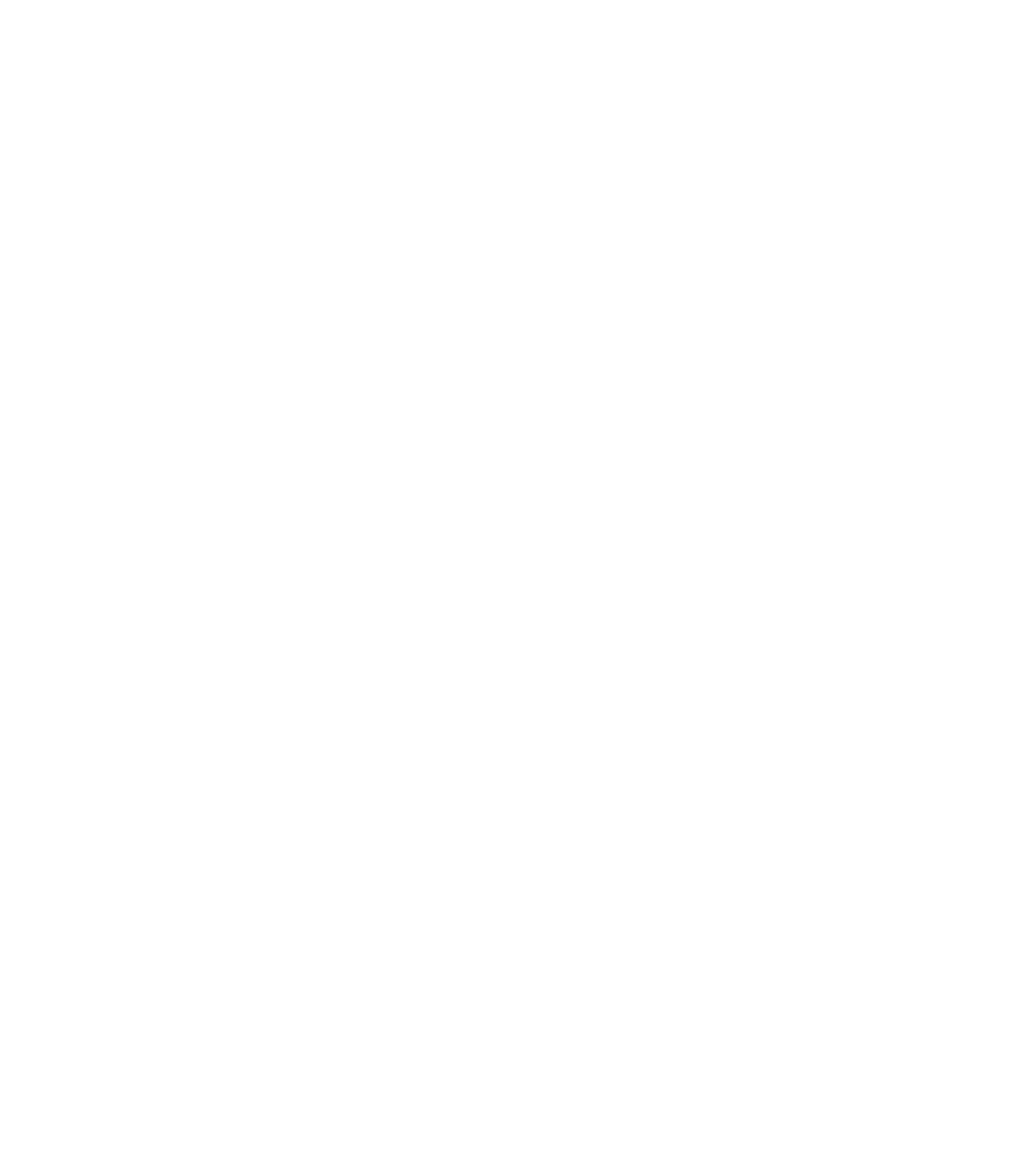
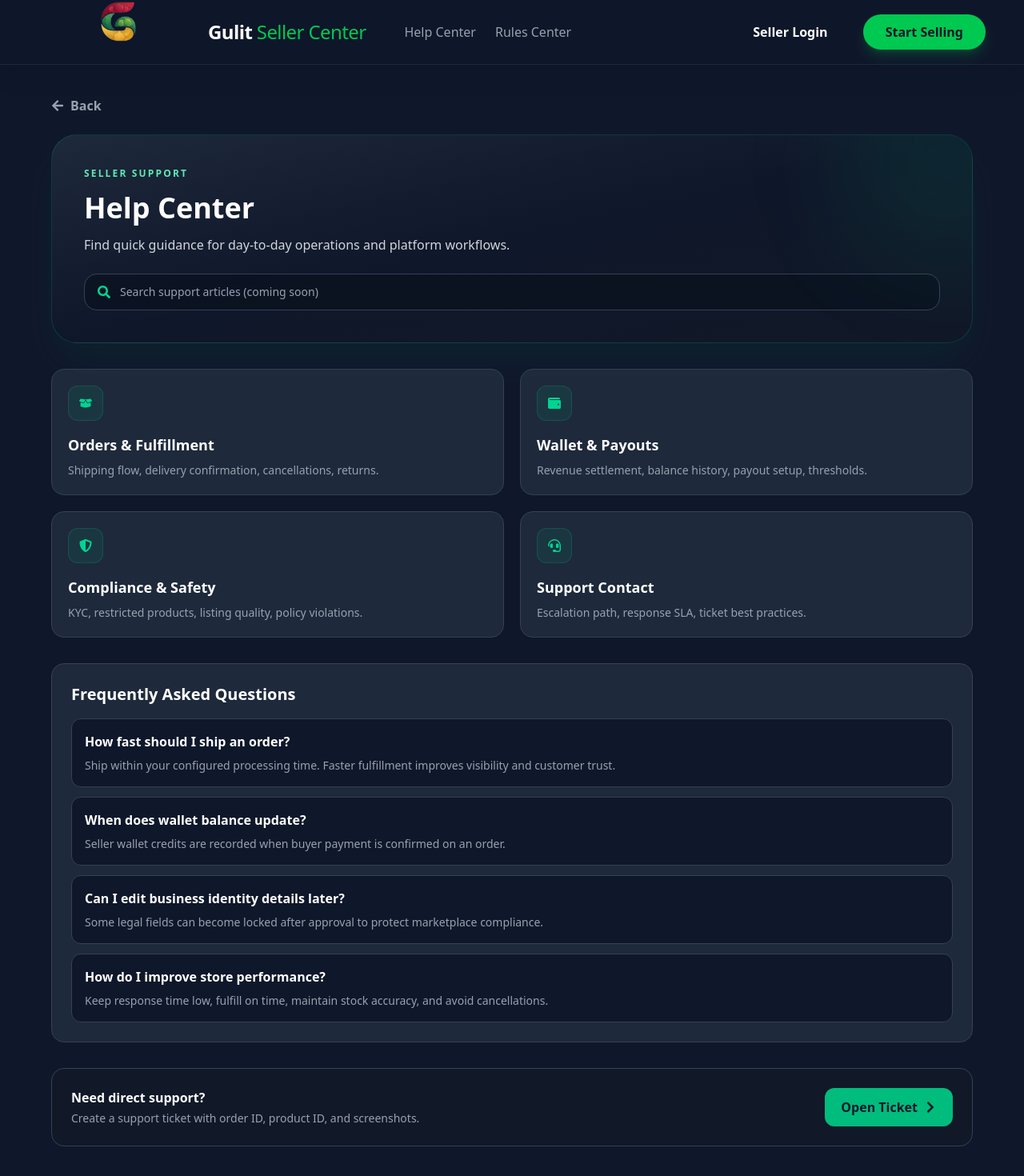
Before and after one commit to yishaq-official/gulit-E-comerce, a React (Vite) app in the folder client/: page /seller/help-center in a window 1280 px wide. Before the commit this address had no page. Shown: the top 1470 px of the page at 80% size. Before the commit the page ends 800 px from the top, so only its background shows below. Built offline with nearby package versions, Linux system fonts and the light colour scheme.

Commit message:
help center and rules center implementation for celler's page.

```diff
--- a/client/src/App.jsx
+++ b/client/src/App.jsx
@@ -38,6 +38,8 @@ import SellerOrderListScreen from './pages/seller/SellerOrderListScreen';
 import SellerOrderDetailsScreen from './pages/seller/SellerOrderDetailsScreen';
 import SellerWalletScreen from './pages/seller/SellerWalletScreen';
 import SellerSettingsScreen from './pages/seller/SellerSettingsScreen';
+import SellerHelpCenterScreen from './pages/seller/SellerHelpCenterScreen';
+import SellerRulesCenterScreen from './pages/seller/SellerRulesCenterScreen';
 
 
 const App = () => {
@@ -81,6 +83,8 @@ const App = () => {
           <Route path="/seller/register" element={<SellerRegisterScreen />} />
           <Route path="/seller/login" element={<SellerLoginScreen />} />
           <Route path="/seller/pending" element={<SellerPendingScreen />} />
+          <Route path="/seller/help-center" element={<SellerHelpCenterScreen />} />
+          <Route path="/seller/rules-center" element={<SellerRulesCenterScreen />} />
         </Route>
 
         {/* =======================================
--- a/client/src/components/seller/SellerDashboardHeader.jsx
+++ b/client/src/components/seller/SellerDashboardHeader.jsx
@@ -59,8 +59,8 @@ const SellerDashboardHeader = () => {
           </Link>
 
           <div className="hidden md:flex items-center gap-6 font-medium">
-            <Link to="#" className="text-gray-400 hover:text-green-400 transition-colors duration-300">Help Center</Link>
-            <Link to="#" className="text-gray-400 hover:text-green-400 transition-colors duration-300">Rules Center</Link>
+            <Link to="/seller/help-center" className="text-gray-400 hover:text-green-400 transition-colors duration-300">Help Center</Link>
+            <Link to="/seller/rules-center" className="text-gray-400 hover:text-green-400 transition-colors duration-300">Rules Center</Link>
           </div>
         </div>
 
--- a/client/src/components/seller/SellerHeader.jsx
+++ b/client/src/components/seller/SellerHeader.jsx
@@ -45,8 +45,8 @@ const SellerHeader = () => {
           </Link>
 
           <div className="hidden md:flex items-center gap-6 font-medium">
-            <Link to="#" className="text-gray-400 hover:text-green-400 transition-colors duration-300">Help Center</Link>
-            <Link to="#" className="text-gray-400 hover:text-green-400 transition-colors duration-300">Rules Center</Link>
+            <Link to="/seller/help-center" className="text-gray-400 hover:text-green-400 transition-colors duration-300">Help Center</Link>
+            <Link to="/seller/rules-center" className="text-gray-400 hover:text-green-400 transition-colors duration-300">Rules Center</Link>
           </div>
         </div>
 
@@ -113,8 +113,8 @@ const SellerHeader = () => {
           ============================== */}
       {mobileMenuOpen && (
         <div className="md:hidden bg-[#1e293b] border-b border-gray-800 p-4 flex flex-col gap-4 shadow-xl transition-all duration-300">
-          <Link to="#" className="text-gray-300 font-medium hover:text-green-400 transition-colors duration-300">Help Center</Link>
-          <Link to="#" className="text-gray-300 font-medium hover:text-green-400 transition-colors duration-300">Rules Center</Link>
+          <Link to="/seller/help-center" className="text-gray-300 font-medium hover:text-green-400 transition-colors duration-300">Help Center</Link>
+          <Link to="/seller/rules-center" className="text-gray-300 font-medium hover:text-green-400 transition-colors duration-300">Rules Center</Link>
           <hr className="border-gray-700" />
 
           {sellerInfo ? (
--- /dev/null
+++ b/client/src/pages/seller/SellerHelpCenterScreen.jsx
@@ -0,0 +1,100 @@
+import React from 'react';
+import { Link } from 'react-router-dom';
+import {
+  FaArrowLeft,
+  FaSearch,
+  FaBoxOpen,
+  FaWallet,
+  FaShieldAlt,
+  FaHeadset,
+  FaChevronRight,
+} from 'react-icons/fa';
+
+const faqItems = [
+  {
+    q: 'How fast should I ship an order?',
+    a: 'Ship within your configured processing time. Faster fulfillment improves visibility and customer trust.',
+  },
+  {
+    q: 'When does wallet balance update?',
+    a: 'Seller wallet credits are recorded when buyer payment is confirmed on an order.',
+  },
+  {
+    q: 'Can I edit business identity details later?',
+    a: 'Some legal fields can become locked after approval to protect marketplace compliance.',
+  },
+  {
+    q: 'How do I improve store performance?',
+    a: 'Keep response time low, fulfill on time, maintain stock accuracy, and avoid cancellations.',
+  },
+];
+
+const categories = [
+  { title: 'Orders & Fulfillment', icon: FaBoxOpen, desc: 'Shipping flow, delivery confirmation, cancellations, returns.' },
+  { title: 'Wallet & Payouts', icon: FaWallet, desc: 'Revenue settlement, balance history, payout setup, thresholds.' },
+  { title: 'Compliance & Safety', icon: FaShieldAlt, desc: 'KYC, restricted products, listing quality, policy violations.' },
+  { title: 'Support Contact', icon: FaHeadset, desc: 'Escalation path, response SLA, ticket best practices.' },
+];
+
+const SellerHelpCenterScreen = () => {
+  return (
+    <div className="min-h-[calc(100vh-160px)] px-6 py-10">
+      <div className="max-w-6xl mx-auto">
+        <Link to="/seller/dashboard" className="inline-flex items-center gap-2 text-gray-400 hover:text-green-400 font-bold mb-6 transition-colors">
+          <FaArrowLeft /> Back
+        </Link>
+
+        <div className="relative overflow-hidden rounded-[2rem] border border-emerald-500/20 bg-gradient-to-br from-[#1e293b] via-[#0f172a] to-[#111827] p-8 md:p-10 shadow-2xl shadow-emerald-900/20">
+          <div className="absolute -top-24 -right-24 w-64 h-64 bg-emerald-500/10 blur-3xl rounded-full" />
+          <p className="text-emerald-300 font-bold uppercase tracking-[0.18em] text-xs mb-3">Seller Support</p>
+          <h1 className="text-3xl md:text-4xl font-black text-white leading-tight">
+            Help Center
+          </h1>
+          <p className="text-gray-300 mt-3 max-w-3xl">
+            Find quick guidance for day-to-day operations and platform workflows.
+          </p>
+          <div className="mt-6 bg-[#0b1220]/80 border border-gray-700 rounded-2xl px-4 py-3 flex items-center gap-3">
+            <FaSearch className="text-emerald-400" />
+            <span className="text-gray-400 text-sm">Search support articles (coming soon)</span>
+          </div>
+        </div>
+
+        <div className="grid grid-cols-1 md:grid-cols-2 gap-5 mt-8">
+          {categories.map((item) => (
+            <div key={item.title} className="bg-[#1e293b] border border-gray-700 rounded-2xl p-5 hover:border-emerald-500/40 transition-colors">
+              <div className="w-11 h-11 rounded-xl bg-emerald-500/10 border border-emerald-500/20 flex items-center justify-center mb-4">
+                <item.icon className="text-emerald-400" />
+              </div>
+              <h2 className="text-lg font-bold text-white">{item.title}</h2>
+              <p className="text-gray-400 mt-2 text-sm">{item.desc}</p>
+            </div>
+          ))}
+        </div>
+
+        <div className="mt-8 bg-[#1e293b] border border-gray-700 rounded-2xl p-6">
+          <h2 className="text-xl font-black text-white mb-4">Frequently Asked Questions</h2>
+          <div className="space-y-3">
+            {faqItems.map((item) => (
+              <div key={item.q} className="bg-[#0f172a] border border-gray-700 rounded-xl p-4">
+                <p className="text-white font-bold">{item.q}</p>
+                <p className="text-gray-400 mt-2 text-sm">{item.a}</p>
+              </div>
+            ))}
+          </div>
+        </div>
+
+        <div className="mt-8 bg-[#111827] border border-gray-700 rounded-2xl p-6 flex flex-col md:flex-row md:items-center justify-between gap-4">
+          <div>
+            <p className="text-white font-bold">Need direct support?</p>
+            <p className="text-gray-400 text-sm mt-1">Create a support ticket with order ID, product ID, and screenshots.</p>
+          </div>
+          <button type="button" className="inline-flex items-center gap-2 bg-emerald-500 hover:bg-emerald-400 text-[#0f172a] font-black px-5 py-3 rounded-xl transition-colors">
+            Open Ticket <FaChevronRight />
+          </button>
+        </div>
+      </div>
+    </div>
+  );
+};
+
+export default SellerHelpCenterScreen;
--- /dev/null
+++ b/client/src/pages/seller/SellerRulesCenterScreen.jsx
@@ -0,0 +1,109 @@
+import React from 'react';
+import { Link } from 'react-router-dom';
+import {
+  FaArrowLeft,
+  FaGavel,
+  FaExclamationTriangle,
+  FaCheckCircle,
+  FaBan,
+  FaListUl,
+} from 'react-icons/fa';
+
+const ruleCards = [
+  {
+    title: 'Listing Quality',
+    points: ['Use original photos only', 'Accurate product titles and specs', 'No prohibited keywords or misleading claims'],
+    tone: 'ok',
+  },
+  {
+    title: 'Fulfillment Standards',
+    points: ['Ship within processing time', 'Upload valid tracking details', 'Avoid seller-side cancellations'],
+    tone: 'ok',
+  },
+  {
+    title: 'Restricted Content',
+    points: ['No counterfeit goods', 'No illegal/restricted products', 'No unsafe or expired inventory'],
+    tone: 'warn',
+  },
+  {
+    title: 'Conduct & Communication',
+    points: ['Respectful buyer communication', 'No off-platform payment requests', 'No abusive or manipulative behavior'],
+    tone: 'warn',
+  },
+];
+
+const violations = [
+  { level: 'Minor', action: 'Warning + listing adjustment request', icon: FaExclamationTriangle },
+  { level: 'Major', action: 'Temporary listing suspension', icon: FaBan },
+  { level: 'Critical', action: 'Account suspension / permanent removal', icon: FaGavel },
+];
+
+const SellerRulesCenterScreen = () => {
+  return (
+    <div className="min-h-[calc(100vh-160px)] px-6 py-10">
+      <div className="max-w-6xl mx-auto">
+        <Link to="/seller/dashboard" className="inline-flex items-center gap-2 text-gray-400 hover:text-green-400 font-bold mb-6 transition-colors">
+          <FaArrowLeft /> Back
+        </Link>
+
+        <div className="rounded-[2rem] border border-amber-500/25 bg-gradient-to-br from-[#1e293b] via-[#111827] to-[#0f172a] p-8 md:p-10 shadow-2xl shadow-amber-900/20">
+          <p className="text-amber-300 font-bold uppercase tracking-[0.18em] text-xs mb-3">Marketplace Governance</p>
+          <h1 className="text-3xl md:text-4xl font-black text-white leading-tight">
+            Rules Center
+          </h1>
+          <p className="text-gray-300 mt-3 max-w-3xl">
+            Clear operating standards designed to keep buyers safe and seller competition fair.
+          </p>
+          <div className="mt-5 inline-flex items-center gap-2 bg-emerald-500/10 border border-emerald-500/30 text-emerald-300 px-4 py-2 rounded-full text-sm font-bold">
+            <FaCheckCircle /> Last reviewed by platform compliance
+          </div>
+        </div>
+
+        <div className="grid grid-cols-1 md:grid-cols-2 gap-5 mt-8">
+          {ruleCards.map((card) => (
+            <div
+              key={card.title}
+              className={`rounded-2xl border p-6 ${
+                card.tone === 'warn' ? 'bg-[#1f1a1a] border-amber-500/30' : 'bg-[#1e293b] border-gray-700'
+              }`}
+            >
+              <h2 className="text-lg font-black text-white mb-3">{card.title}</h2>
+              <ul className="space-y-2">
+                {card.points.map((point) => (
+                  <li key={point} className="text-sm text-gray-300 flex items-start gap-2">
+                    <FaListUl className="text-amber-400 mt-0.5" />
+                    <span>{point}</span>
+                  </li>
+                ))}
+              </ul>
+            </div>
+          ))}
+        </div>
+
+        <div className="mt-8 bg-[#1e293b] border border-gray-700 rounded-2xl p-6">
+          <h2 className="text-xl font-black text-white mb-4">Violation Levels & Actions</h2>
+          <div className="space-y-3">
+            {violations.map((item) => (
+              <div key={item.level} className="bg-[#0f172a] border border-gray-700 rounded-xl p-4 flex items-center gap-3">
+                <item.icon className="text-red-400" />
+                <div>
+                  <p className="text-white font-bold">{item.level}</p>
+                  <p className="text-gray-400 text-sm">{item.action}</p>
+                </div>
+              </div>
+            ))}
+          </div>
+        </div>
+
+        <div className="mt-8 bg-[#111827] border border-gray-700 rounded-2xl p-6 text-gray-300 text-sm leading-relaxed">
+          <p>
+            Policy interpretation and enforcement decisions are managed by platform compliance. If you believe an action was
+            incorrect, file a review request through Seller Support with evidence.
+          </p>
+        </div>
+      </div>
+    </div>
+  );
+};
+
+export default SellerRulesCenterScreen;
```
